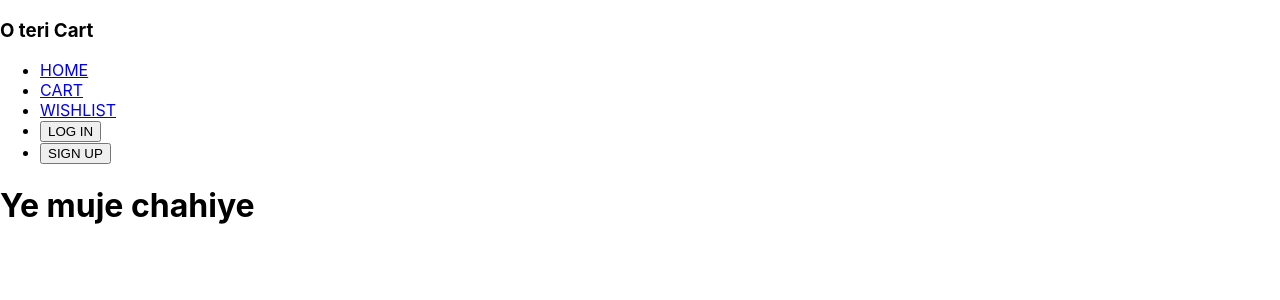
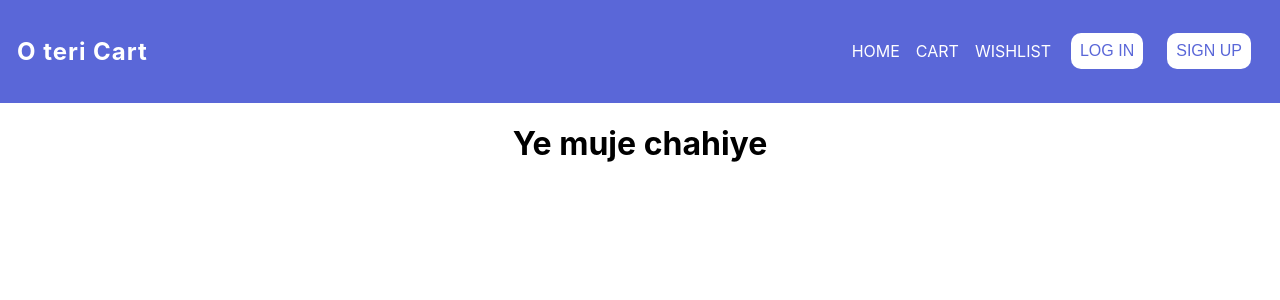
Before and after one commit to SurajGupta07/ye-mera-cart, a React (Create React App) app: page /wishlist in a window 1280 px wide. Shown: the top 300 px of the page. Built offline with nearby package versions, Linux system fonts and the light colour scheme.

Commit message:
Feat: Add to cart and delete

```diff
--- a/src/App.css
+++ b/src/App.css
@@ -4,3 +4,86 @@
     flex-wrap: wrap;
     justify-content: space-around;
 }
+
+.navigation {
+    background-color: #5a67d8;
+    color: white;
+    padding: 1rem;
+    border: 1px solid transparent;
+    display: flex;
+    align-items: center;
+    justify-content: space-between;
+}
+
+.navigation ul {
+    list-style: none;
+    margin: 0;
+    display: flex;
+    align-items: center;
+    flex-wrap: wrap;
+}
+
+.navigation ul li {
+    padding: 0 0.5rem;
+}
+
+.navigation ul li:hover {
+    text-decoration: underline;
+}
+
+.navigation .btn {
+    background-color: white;
+    color: #5a67d8;
+    cursor: pointer;
+    padding: 0.5rem;
+    border-radius: 10px;
+}
+.nav-brand {
+    font-weight: bold;
+    letter-spacing: 1px;
+}
+
+.items-link {
+    text-decoration: none;
+    color: white;
+}
+
+.btn-secondary {
+    background-color: #6c757d;
+}
+
+.card {
+    margin: 1rem 0;
+    box-shadow: 0 4px 8px 0 rgba(0, 0, 0, 0.2);
+    height: auto;
+}
+
+.card-title {
+    font-weight: 500;
+    margin: 0;
+}
+
+.btn {
+    outline: none;
+    margin: 0.25rem;
+    padding: 0.5rem 1rem;
+    border: 1px solid transparent;
+    border-radius: 0.25rem;
+    color: var(--text-color);
+    font-size: 1rem;
+    font-weight: 400;
+    cursor: pointer;
+    text-decoration: none;
+    transition: background-color 0.2s, color 0.2s;
+}
+
+.btn-outline-primary {
+    border-color: #5a67d8;
+    color: #5a67d8;
+    background-color: transparent;
+}
+
+.btn-outline-primary:hover {
+    background-color: #5a67d8;
+    color: white;
+}
--- a/src/components/Cart.jsx
+++ b/src/components/Cart.jsx
@@ -1,7 +1,60 @@
+import { useCart } from "../context/cart-context";
+
 export const Cart = () => {
+    const { cartItems, setCartItems } = useCart();
+    const removeFromCart = (product) => {
+        setCartItems((prevItems) =>
+            prevItems.filter((item) => item.id !== product.product.id)
+        );
+    };
     return (
         <div>
-            <h1>Ye sare products</h1>
+            <h1 style={{ textAlign: "center" }}>Ye sare products</h1>
+            <div className="card-row">
+                {cartItems.map((product) => (
+                    <div key={product.id}>
+                        <div className="card" style={{ borderRadius: 0 }}>
+                            <img
+                                src={product.image}
+                                alt="itm-img"
+                                style={{ width: "230px" }}
+                            />
+                            <h2
+                                className="card-title"
+                                style={{
+                                    fontWeight: "bold",
+                                    margin: 0,
+                                }}
+                            >
+                                {product.brandnName}
+                            </h2>
+                            <div>{product.description}</div>
+                            <p style={{ margin: "0.5rem 0" }}>
+                                <b>Rs. {product.offeredPrice}</b>{" "}
+                                <span style={{ fontSize: "0.75rem" }}>
+                                    <s>Rs. {product.actualPrice}</s>
+                                </span>{" "}
+                                (
+                                {Math.round(
+                                    ((product.actualPrice -
+                                        product.offeredPrice) /
+                                        product.actualPrice) *
+                                        100
+                                )}
+                                % off)
+                            </p>
+                            <div>{product.type}</div>
+                            <div>{product.stitched}</div>
+                            <button
+                                className="btn btn-outline-primary"
+                                onClick={() => removeFromCart({product})}
+                            >
+                                Delete
+                            </button>
+                        </div>
+                    </div>
+                ))}
+            </div>
         </div>
     );
 };
--- a/src/components/Header.jsx
+++ b/src/components/Header.jsx
@@ -3,26 +3,26 @@ import { Link, useNavigate } from "react-router-dom";
 export const Header = () => {
     const navigate = useNavigate();
     return (
-        <div>
-            <nav>
-                <h3>O teri Cart</h3>
+        <div style={{position: 'sticky', top: '0px', zIndex: '100'}}>
+            <nav className="navigation">
+                <h1 className="nav-brand" style={{textAlign: 'center'}}> <Link to="/" className="items-link">O teri Cart</Link></h1>
                 <ul>
                     <li>
-                        <Link to="/">HOME</Link>{" "}
+                        <Link to="/" className="items-link">HOME</Link>{" "}
                     </li>
                     <li>
-                        <Link to="/cart">CART</Link>{" "}
+                        <Link to="/cart" className="items-link">CART</Link>{" "}
                     </li>
                     <li>
-                        <Link to="/wishlist">WISHLIST</Link>{" "}
+                        <Link to="/wishlist" className="items-link">WISHLIST</Link>{" "}
                     </li>
                     <li>
-                        <button onClick={() => navigate("/login")}>
+                        <button className="btn btn-secondary" onClick={() => navigate("/login")}>
                             LOG IN
                         </button>
                     </li>
                     <li>
-                        <button onClick={() => navigate("/signup")}>
+                        <button className="btn btn-secondary" onClick={() => navigate("/signup")}>
                             SIGN UP
                         </button>
                     </li>
--- a/src/components/Product.jsx
+++ b/src/components/Product.jsx
@@ -1,16 +1,41 @@
+import { useNavigate } from "react-router-dom";
 import { useProducts } from "../context/products-context";
+import { useCart } from "../context/cart-context";
 
 export const ProductCard = () => {
     const { productItems } = useProducts();
+    const { setCartItems } = useCart();
+    const navigate = useNavigate();
     return (
         <div>
-            <h1 style={{textAlign: 'center'}}>Ye mera products</h1>
+            <h1
+                style={{
+                    textAlign: "center",
+                    position: "sticky",
+                    top: "35px",
+                    zIndex: "1000",
+                }}
+            >
+                Ye mera products
+            </h1>
             <div className="card-row">
                 {productItems.map((item) => (
                     <div key={item.id}>
-                        <div>
-                            <img src={item.image} alt="itm-img" />
-                            <h2>{item.brandnName}</h2>
+                        <div className="card" style={{ borderRadius: 0 }}>
+                            <img
+                                src={item.image}
+                                alt="itm-img"
+                                style={{ width: "230px" }}
+                            />
+                            <h2
+                                className="card-title"
+                                style={{
+                                    fontWeight: "bold",
+                                    margin: 0,
+                                }}
+                            >
+                                {item.brandnName}
+                            </h2>
                             <div>{item.description}</div>
                             <p style={{ margin: "0.5rem 0" }}>
                                 <b>Rs. {item.offeredPrice}</b>{" "}
@@ -27,8 +52,16 @@ export const ProductCard = () => {
                             </p>
                             <div>{item.type}</div>
                             <div>{item.stitched}</div>
+                            <button
+                                className="btn btn-outline-primary"
+                                onClick={() => {
+                                    setCartItems((items) => [...items, item]);
+                                    navigate("/cart");
+                                }}
+                            >
+                                Add to cart
+                            </button>
                         </div>
-                        <button>Add to cart</button>
                     </div>
                 ))}
             </div>
--- a/src/components/Wishlist.jsx
+++ b/src/components/Wishlist.jsx
@@ -1,7 +1,7 @@
 export const Wishlist = () => {
     return (
         <div>
-            <h1>Ye muje chahiye</h1>
+            <h1 style={{textAlign: 'center'}}>Ye muje chahiye</h1>
         </div>
     );
 };
--- a/src/context/cart-context.js
+++ b/src/context/cart-context.js
@@ -4,12 +4,9 @@ export const CartContext = createContext();
 
 export function CartProvider({ children }) {
     const [cartItems, setCartItems] = useState([]);
-    const [toast, setToast] = useState(false);
 
     return (
-        <CartContext.Provider
-            value={{ cartItems, setCartItems, toast, setToast }}
-        >
+        <CartContext.Provider value={{ cartItems, setCartItems }}>
             {children}
         </CartContext.Provider>
     );
--- a/src/db/ProductsDB.js
+++ b/src/db/ProductsDB.js
@@ -17,6 +17,15 @@ const allProducts = [
         image: "https://assets.myntassets.com/h_720,q_90,w_540/v1/assets/images/7488102/2019/8/22/8002a744-0dad-4dbb-9481-cf0090134c3b1566454086786-Dennis-Lingo-Men-Pink-Slim-Fit-Solid-Casual-Shirt-9891566454-1.jpg",
         offeredPrice: 628,
         actualPrice: 1849,
+        wishlist: false,
+    },
+    {
+        id: uuidv4(),
+        brandnName: "Roadster",
+        description: "Slim Fit Casual shirt",
+        image: "https://assets.myntassets.com/h_720,q_90,w_540/v1/assets/images/1291760/2017/12/5/11512469309068-Highlander-Dark-Green-Slim-Fit-Casual-Shirt-5071512469308877-3.jpg",
+        offeredPrice: 1689,
+        actualPrice: 2599,
         wishlist: false,
     },
     {
@@ -45,25 +54,7 @@ const allProducts = [
         offeredPrice: 1689,
         actualPrice: 2599,
         wishlist: false,
-    },
-    {
-        id: uuidv4(),
-        brandnName: "Roadster",
-        description: "Slim Fit Casual shirt",
-        image: "https://assets.myntassets.com/h_720,q_90,w_540/v1/assets/images/1291760/2017/12/5/11512469309068-Highlander-Dark-Green-Slim-Fit-Casual-Shirt-5071512469308877-3.jpg",
-        offeredPrice: 1689,
-        actualPrice: 2599,
-        wishlist: false,
-    },
-    {
-        id: uuidv4(),
-        brandnName: "Roadster",
-        description: "Slim Fit Casual shirt",
-        image: "https://assets.myntassets.com/h_720,q_90,w_540/v1/assets/images/1291760/2017/12/5/11512469309068-Highlander-Dark-Green-Slim-Fit-Casual-Shirt-5071512469308877-3.jpg",
-        offeredPrice: 1689,
-        actualPrice: 2599,
-        wishlist: false,
-    },
+    }
 ];
 
 export default allProducts;
```
